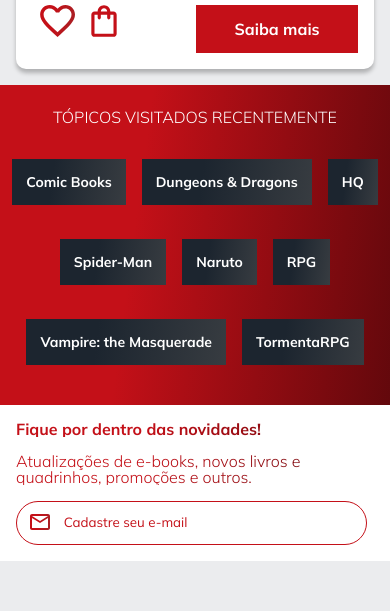
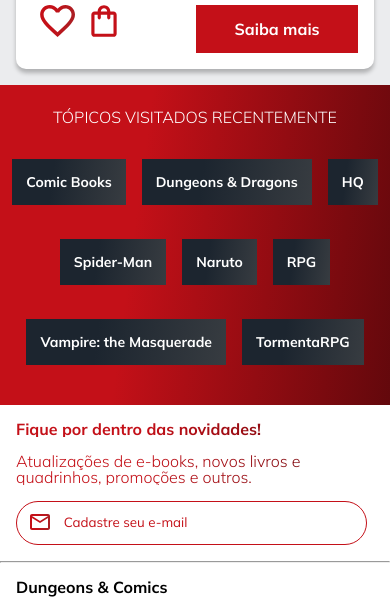
Before and after one commit to lucassmaniotto/Dungeons-And-Comics, a plain HTML site: page index.html in a window 390 px wide. Shown: the part 1426-2037 px from the top of the page. Before the commit the page ends 1987 px from the top, so only its background shows below. Drawn offline with nearby package versions, Linux system fonts and the light colour scheme.

Commit message:
Mobile: Footer finalizado

```diff
--- /dev/null
+++ b/assets/css/footer.css
@@ -0,0 +1,8 @@
+hr {
+    margin: 0;
+}
+
+.footer {
+    background-color: var(--white);
+    padding: 1em;
+}
--- a/assets/css/styles.css
+++ b/assets/css/styles.css
@@ -3,6 +3,7 @@
 @import url("carousel.css");
 @import url("topics.css");
 @import url("contact.css");
+@import url("footer.css");
 
 :root {
     --background-color: #EBECEE;
--- a/index.html
+++ b/index.html
@@ -152,6 +152,9 @@
             <p class="contact__text">Atualizações de e-books, novos livros e quadrinhos, promoções e outros.</p>
             <input type="email" placeholder="Cadastre seu e-mail" class="contact__email">
         </section>
+        <hr/>
+        <footer class="footer">
+            <h2 class="footer__title">Dungeons & Comics</h2>
         </footer>
         <script src="https://unpkg.com/swiper@8/swiper-bundle.min.js"></script>
         <script>
```
